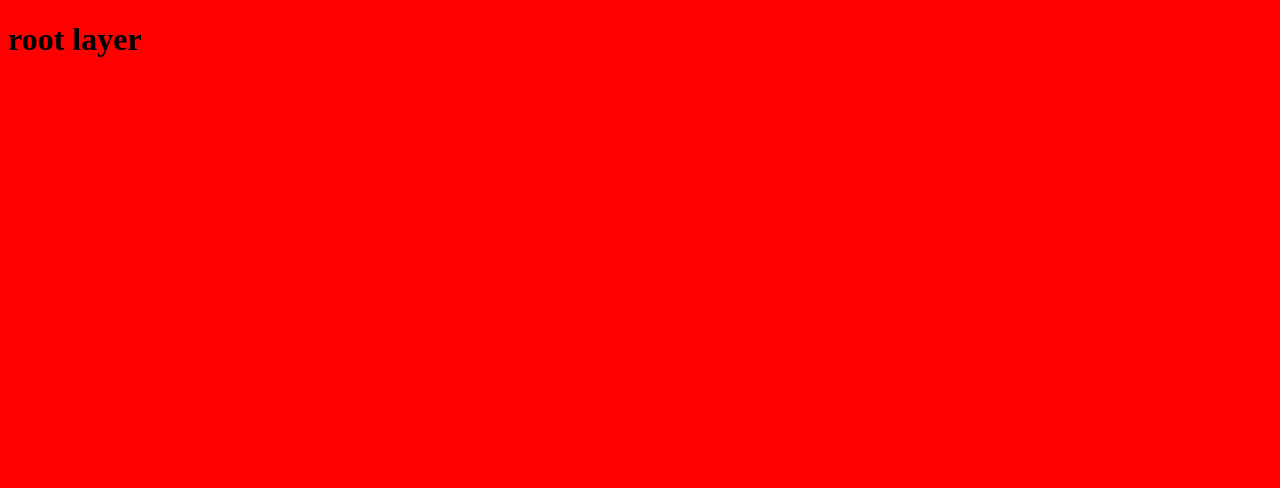
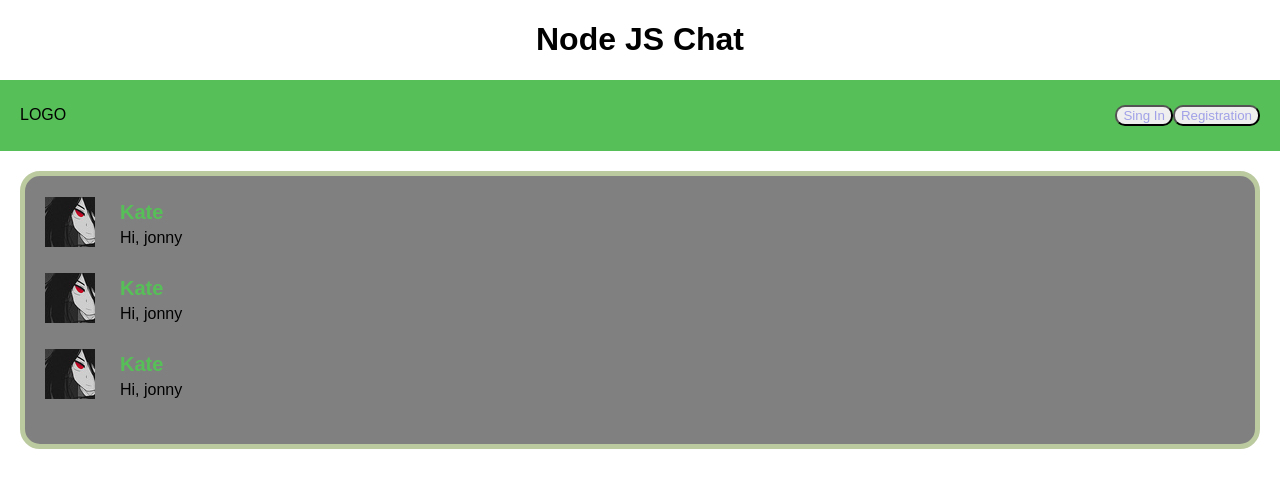
Before and after one commit to MrKrasnov/chatnodejs, a website: page routes/views/index.html in a window 1280 px wide. Drawn offline with Linux system fonts and the light colour scheme; files that its build step writes are made by us from their sources.

Commit message:
Complete markup page index

```diff
--- a/public/style/main.css
+++ b/public/style/main.css
@@ -1,3 +1,53 @@
-body {
-    background-color: red;
+h1{
+    text-align: center;
 }
+body, html{
+    font-family: 'ubuntu', sans-serif;
+    padding: 0;
+    margin: 0;
+}
+.navigation{
+    padding: 25px 20px;
+    background-color: #57bf57;
+}
+.navigation-flex{
+ display: flex;
+ justify-content: space-between;
+ align-items: center;
+}
+.autorization{
+    display: flex;
+}
+button{
+    color: #a1a1e8;
+    border-radius: 10px
+}
+.main{
+    padding-top: 20px;
+}
+.container{
+    padding: 0 20px;
+}
+.chat-table{
+    background-color: grey;
+    padding: 20px;
+    border-radius: 20px;
+    border: solid 5px #bbca9f;
+}
+.chat-message{
+    display: flex;
+    align-items: center;
+    margin-bottom: 20px;
+}
+.chat-message-man{
+    padding-left: 20px;
+}
+.chat-message-man p{
+    padding: 0;
+    margin: 5px;
+}
+.username {
+    color: #57bf57;
+    font-size: 20px;
+    font-weight: bold;
+}
--- a/routes/views/index.html
+++ b/routes/views/index.html
@@ -7,6 +7,52 @@
     <title>Document</title>
 </head>
 <body>
-    <h1>root layer</h1>
+    <h1>Node JS Chat</h1>
+    <!-- nav-bar -->
+    <section class="navigation">
+        <div class="navigation-flex">
+            <div class="logo">LOGO</div>
+            <div class="autorization">
+                <div>
+                    <button>Sing In</button>
+                </div>
+                <div>
+                    <button>Registration</button>
+                </div>
+            </div>
+        </div>
+    </section>
+    <!-- main -->
+    <section class="main">
+        <div class="container">
+            <div class="chat-table">
+                <!-- card -->
+                <div class="chat-message">
+                    <div><img src="/photo/avatar.jpg" alt=""></div>
+                    <div class="chat-message-man">
+                        <p class="username">Kate</p>
+                        <p class="message">Hi, jonny</p>
+                    </div>
+                </div>
+
+                <div class="chat-message">
+                    <div><img src="/photo/avatar.jpg" alt=""></div>
+                    <div class="chat-message-man">
+                        <p class="username">Kate</p>
+                        <p class="message">Hi, jonny</p>
+                    </div>
+                </div>
+
+                <div class="chat-message">
+                    <div><img src="/photo/avatar.jpg" alt=""></div>
+                    <div class="chat-message-man">
+                        <p class="username">Kate</p>
+                        <p class="message">Hi, jonny</p>
+                    </div>
+                </div>
+
+            </div>
+        </div>
+    </section>
 </body>
 </html>
```
Also changed, not shown: public/photo/avatar.jpg (added).
